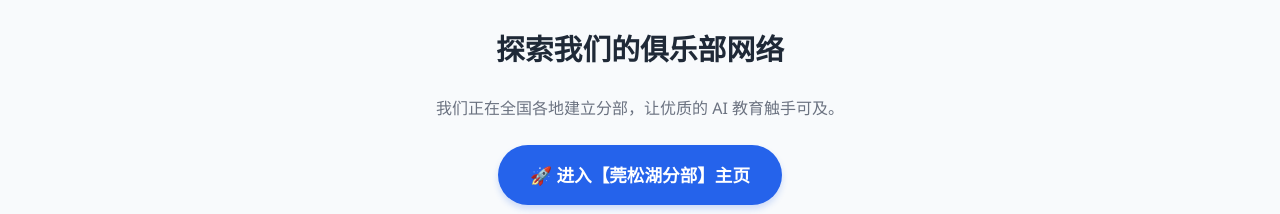
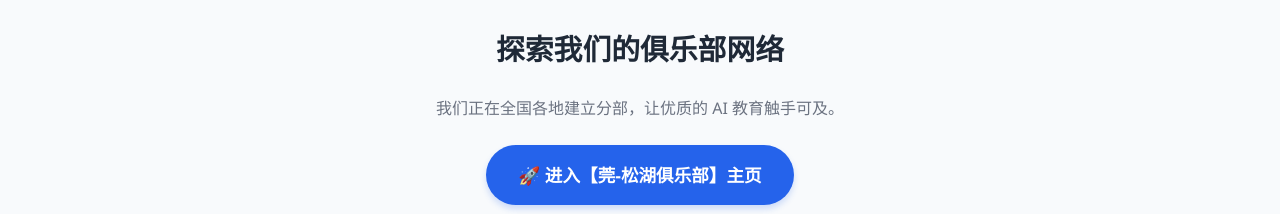
Before and after one commit to wen-ger186/ai-club, a plain HTML site: page index.html in a window 1280 px wide. Shown: the part 738-952 px from the top of the page. Drawn offline with Linux system fonts and the light colour scheme.

Commit message:
Add files via upload

```diff
--- a/index.html
+++ b/index.html
@@ -363,7 +363,7 @@
         <h2>探索我们的俱乐部网络</h2>
         <p style="margin-bottom: 1.5rem; color: var(--text-sub);">我们正在全国各地建立分部，让优质的 AI 教育触手可及。</p>
         <a href="clubs/songshan.html" class="club-btn">
-            🚀 进入【莞松湖分部】主页
+            🚀 进入【莞-松湖俱乐部】主页
         </a>
     </section>
 
```
